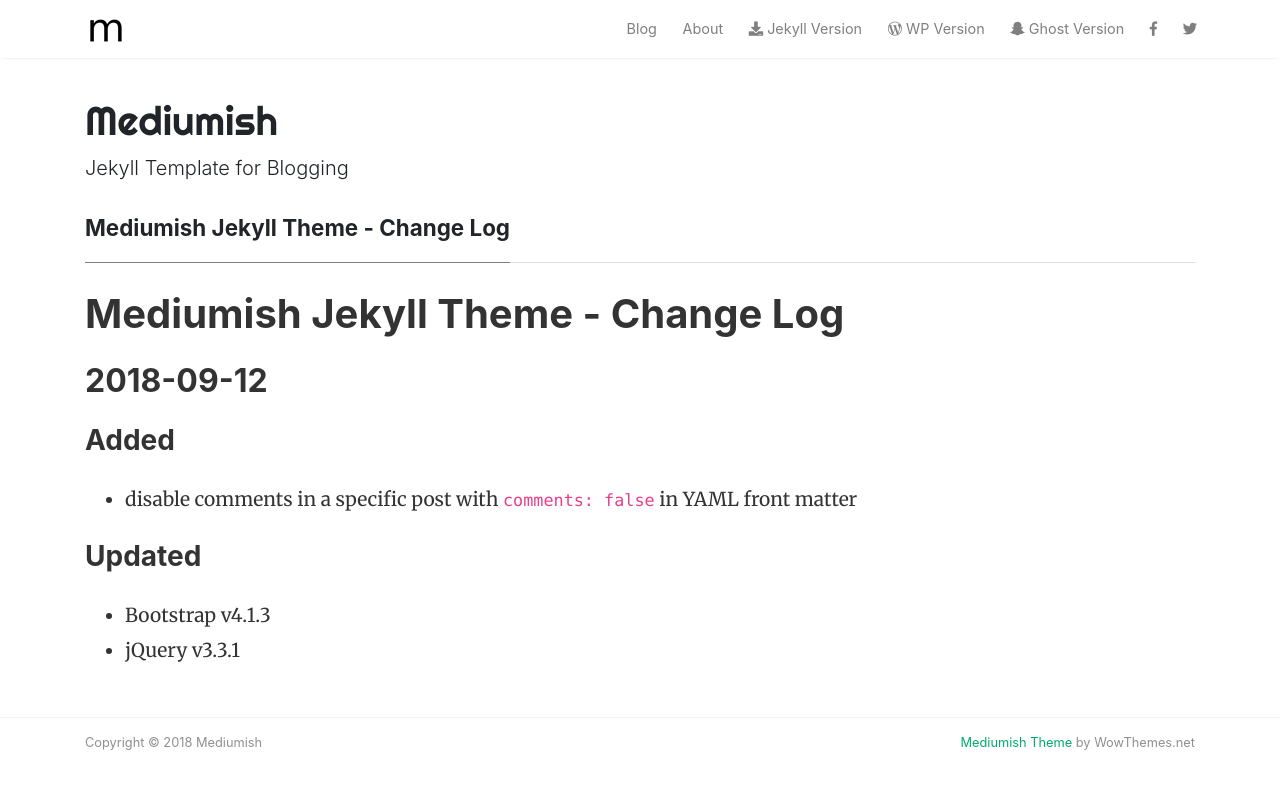
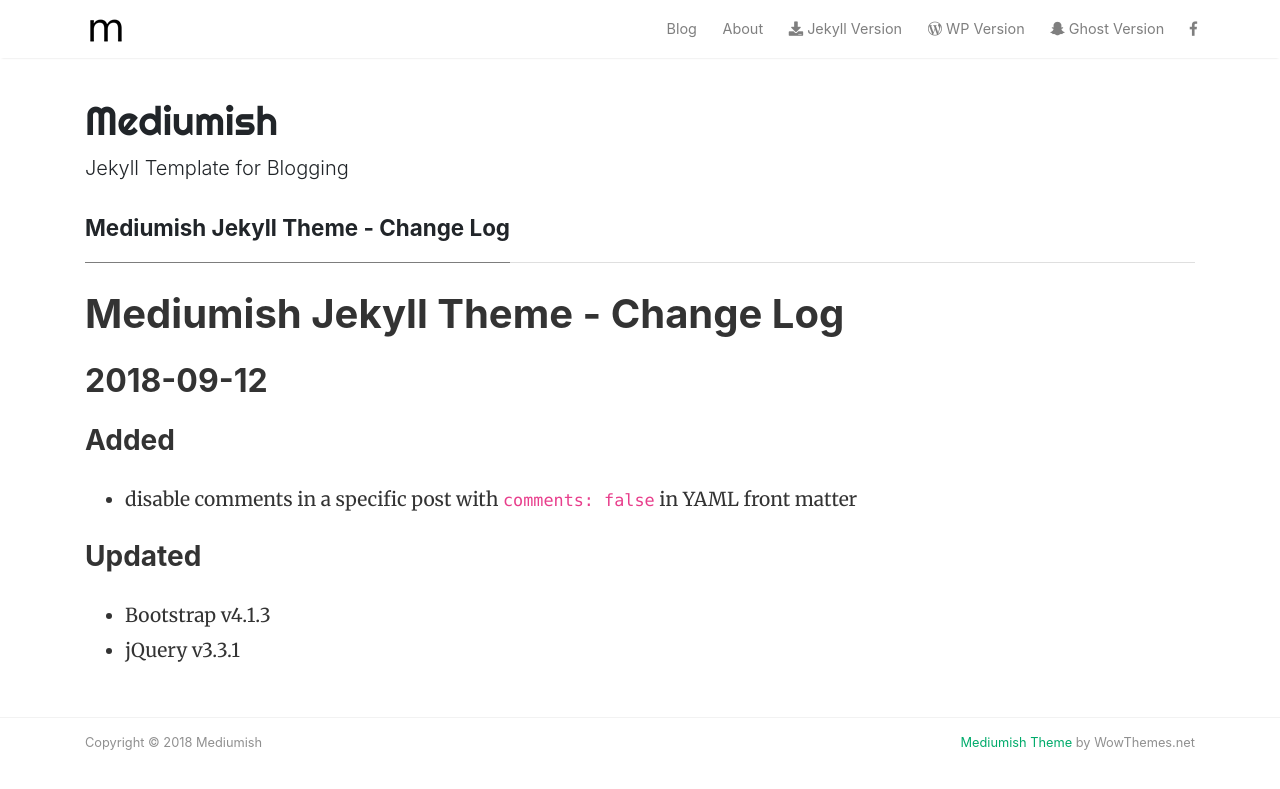
Before and after one commit to blossomacademyca/site-blossomacademy, a Jekyll site: the page built from changelog.md, in a window 1280 px wide. Shown: the top 789 px of the page. Built offline with Jekyll 4.4.1, drawn with Linux system fonts in a browser that asks for light colours; nearby versions of some CDN libraries; our own code applies the rules of GitHub Pages for plain Markdown files; comment, search, counter and statistics services are not loaded.

Commit message:
removed twitter

```diff
--- a/_layouts/default.html
+++ b/_layouts/default.html
@@ -91,10 +91,6 @@
 
                 <li class="nav-item">
                 <a target="_blank" class="nav-link" href="https://www.facebook.com/wowthemesnet/"><i class="fab fa-facebook-f"></i></a>
-                </li>
-
-                <li class="nav-item">
-                <a target="_blank"  class="nav-link" href="https://twitter.com/wowthemesnet"><i class="fab fa-twitter"></i></a>
                 </li>
 
             </ul>
```
